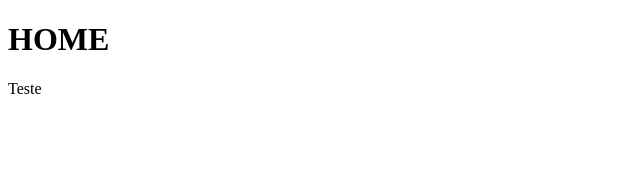
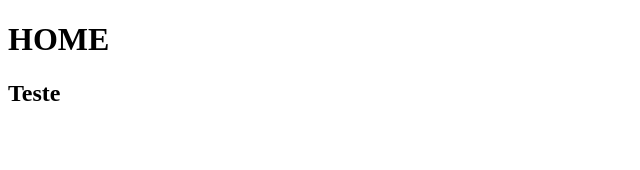
Before and after one commit to TiagoMendesSilva/site-herrera, a Next.js app: page / in a window 1280 px wide. Shown: the top 170 px of the page, without its empty margins (0-640 px from the left). Built offline with nearby package versions, Linux system fonts and the light colour scheme.

Commit message:
Testando  deploy

```diff
--- a/pages/index.js
+++ b/pages/index.js
@@ -4,7 +4,7 @@ function Home() {
     return (
         <div>
             <h1>HOME</h1>
-            <div>Teste</div>
+            <h2>Teste</h2>
             <contador />
         </div>
     )
```
